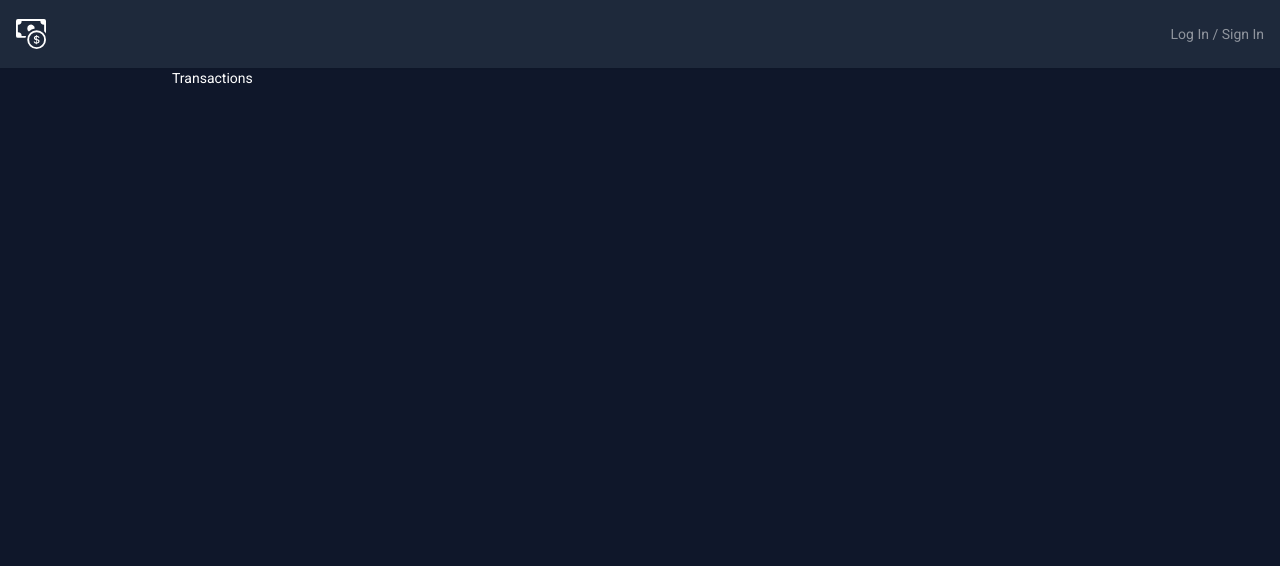
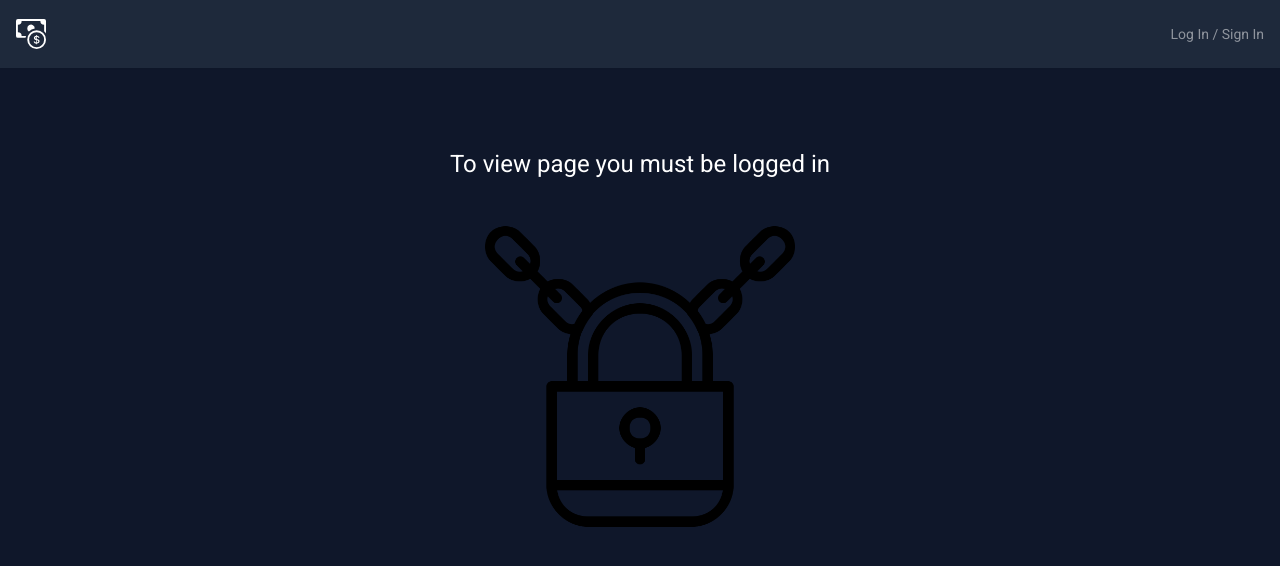
Before and after one commit to SergeyIvanov85/fullstack_react_ts_nest, a React (Vite) app in the folder client/: page /transactions in a window 1280 px wide. Shown: the top 566 px of the page. Built offline with nearby package versions, Linux system fonts and the light colour scheme.

Commit message:
create protected route

```diff
--- /dev/null
+++ b/client/src/components/ProtectedRoute.tsx
@@ -0,0 +1,18 @@
+import { FC } from 'react'
+import { useAuth } from '../hooks/useAuth'
+import img from '../assets/protectedPage-icon.png'
+
+interface Props {
+  children: JSX.Element
+}
+
+export const ProtectedRoute: FC<Props> = ({ children }) => {
+  const isAuth = useAuth()
+  return <>
+    {isAuth ? children : (<div className='flex flex-col justify-center items-center mt-20 gap-10'>
+      <h1 className='text-2xl'>To view page you must be logged in</h1>
+      <img className='w-1/3' src={img} alt="img" />
+    </div>)}
+  </>
+
+}
--- a/client/src/router/router.tsx
+++ b/client/src/router/router.tsx
@@ -1,4 +1,5 @@
 import { createBrowserRouter } from "react-router-dom";
+import { ProtectedRoute } from "../components/ProtectedRoute";
 import Auth from "../pages/Auth";
 import Categories from "../pages/Categories";
 import ErrorPage from "../pages/ErrorPage";
@@ -18,11 +19,19 @@ export const router = createBrowserRouter([
       },
       {
         path: 'transactions',
-        element: <Transactions />,
+        element: (
+        <ProtectedRoute>
+          <Transactions />
+        </ProtectedRoute>
+        ),
       },
       {
         path: 'categories',
-        element: <Categories />,
+        element:  (
+        <ProtectedRoute>
+          <Categories />
+        </ProtectedRoute>
+        ),
       },
       {
         path: 'auth',
```
